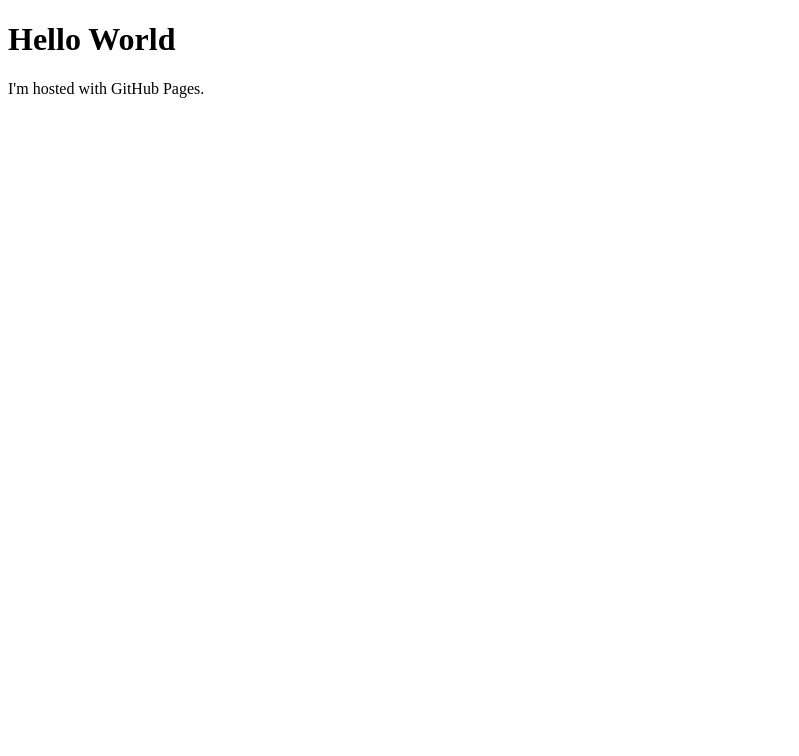
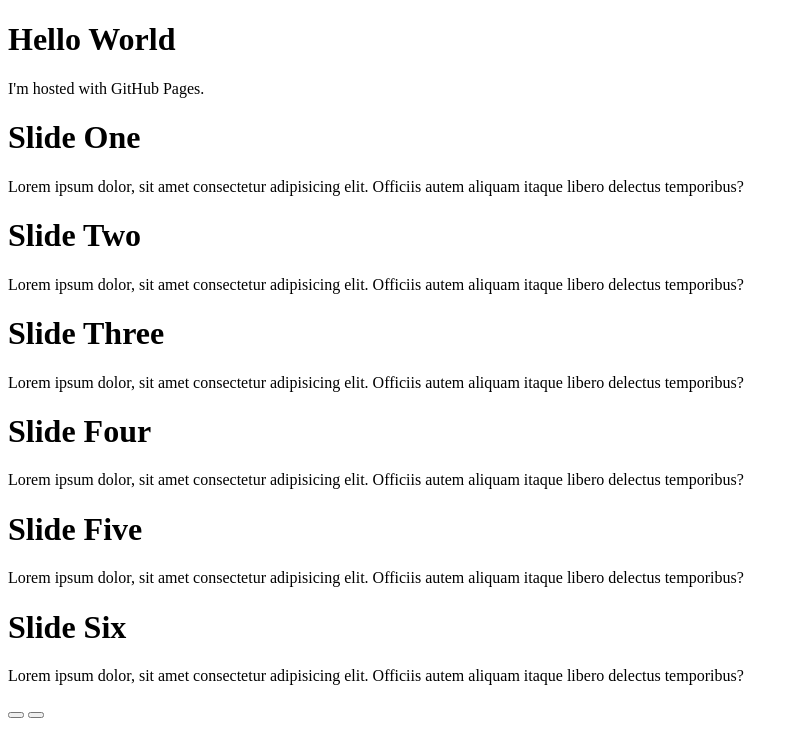
Before and after one commit to elterynne/notion, a plain HTML site: page index.html in a window 1280 px wide. Shown: the whole page, without its empty margins (0-799 px from the left). Drawn offline with Linux system fonts and the light colour scheme.

Commit message:
Update index.html

```diff
--- a/index.html
+++ b/index.html
@@ -3,5 +3,65 @@
 <body>
 <h1>Hello World</h1>
 <p>I'm hosted with GitHub Pages.</p>
+  <div class="slider">
+      <div class="slide current">
+        <div class="content">
+          <h1>Slide One</h1>
+          <p>
+            Lorem ipsum dolor, sit amet consectetur adipisicing elit. Officiis
+            autem aliquam itaque libero delectus temporibus?
+          </p>
+        </div>
+      </div>
+      <div class="slide">
+        <div class="content">
+          <h1>Slide Two</h1>
+          <p>
+            Lorem ipsum dolor, sit amet consectetur adipisicing elit. Officiis
+            autem aliquam itaque libero delectus temporibus?
+          </p>
+        </div>
+      </div>
+      <div class="slide">
+        <div class="content">
+          <h1>Slide Three</h1>
+          <p>
+            Lorem ipsum dolor, sit amet consectetur adipisicing elit. Officiis
+            autem aliquam itaque libero delectus temporibus?
+          </p>
+        </div>
+      </div>
+      <div class="slide">
+        <div class="content">
+          <h1>Slide Four</h1>
+          <p>
+            Lorem ipsum dolor, sit amet consectetur adipisicing elit. Officiis
+            autem aliquam itaque libero delectus temporibus?
+          </p>
+        </div>
+      </div>
+      <div class="slide">
+        <div class="content">
+          <h1>Slide Five</h1>
+          <p>
+            Lorem ipsum dolor, sit amet consectetur adipisicing elit. Officiis
+            autem aliquam itaque libero delectus temporibus?
+          </p>
+        </div>
+      </div>
+      <div class="slide">
+        <div class="content">
+          <h1>Slide Six</h1>
+          <p>
+            Lorem ipsum dolor, sit amet consectetur adipisicing elit. Officiis
+            autem aliquam itaque libero delectus temporibus?
+          </p>
+        </div>
+      </div>
+    </div>
+    <div class="buttons">
+      <button id="prev"><i class="fas fa-arrow-left"></i></button>
+      <button id="next"><i class="fas fa-arrow-right"></i></button>
+    </div>
 </body>
 </html>
```
